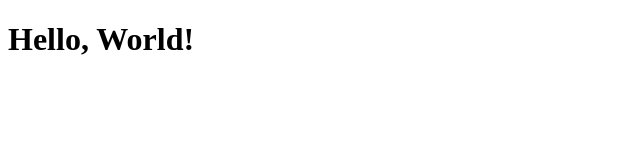
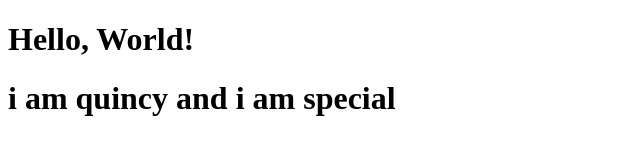
Before and after one commit to qfaithhh/it24a, a plain HTML site: page index.html in a window 1280 px wide. Shown: the whole page, without its empty margins (0-640 px from the left). Drawn offline with Linux system fonts and the light colour scheme.

Commit message:
Added an element on index.html

```diff
--- a/index.html
+++ b/index.html
@@ -7,6 +7,7 @@
 </head>
 <body>
     <h1>Hello, World!</h1>
+    <h1>i am quincy and i am special</h1>
 
 </body>
 </html>
```
